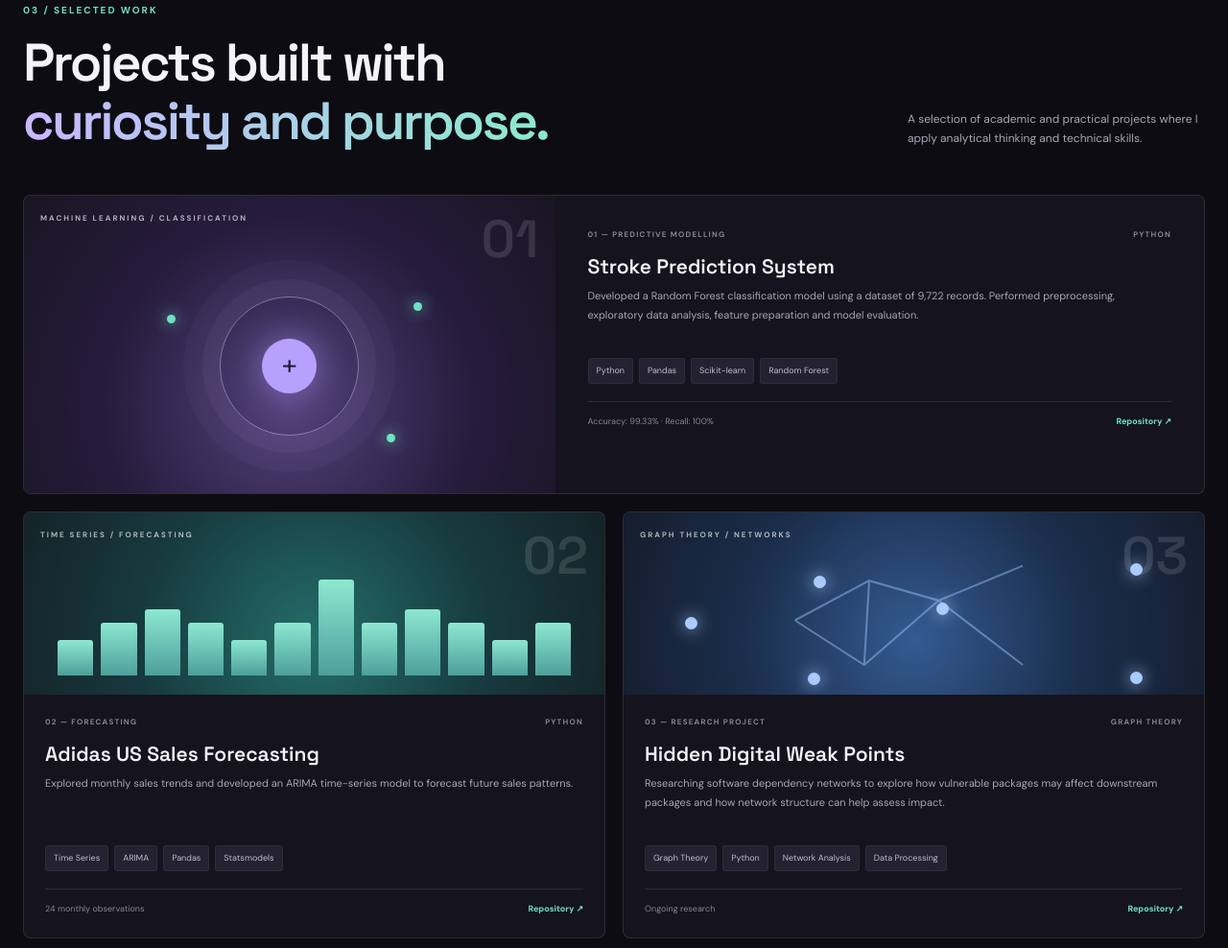
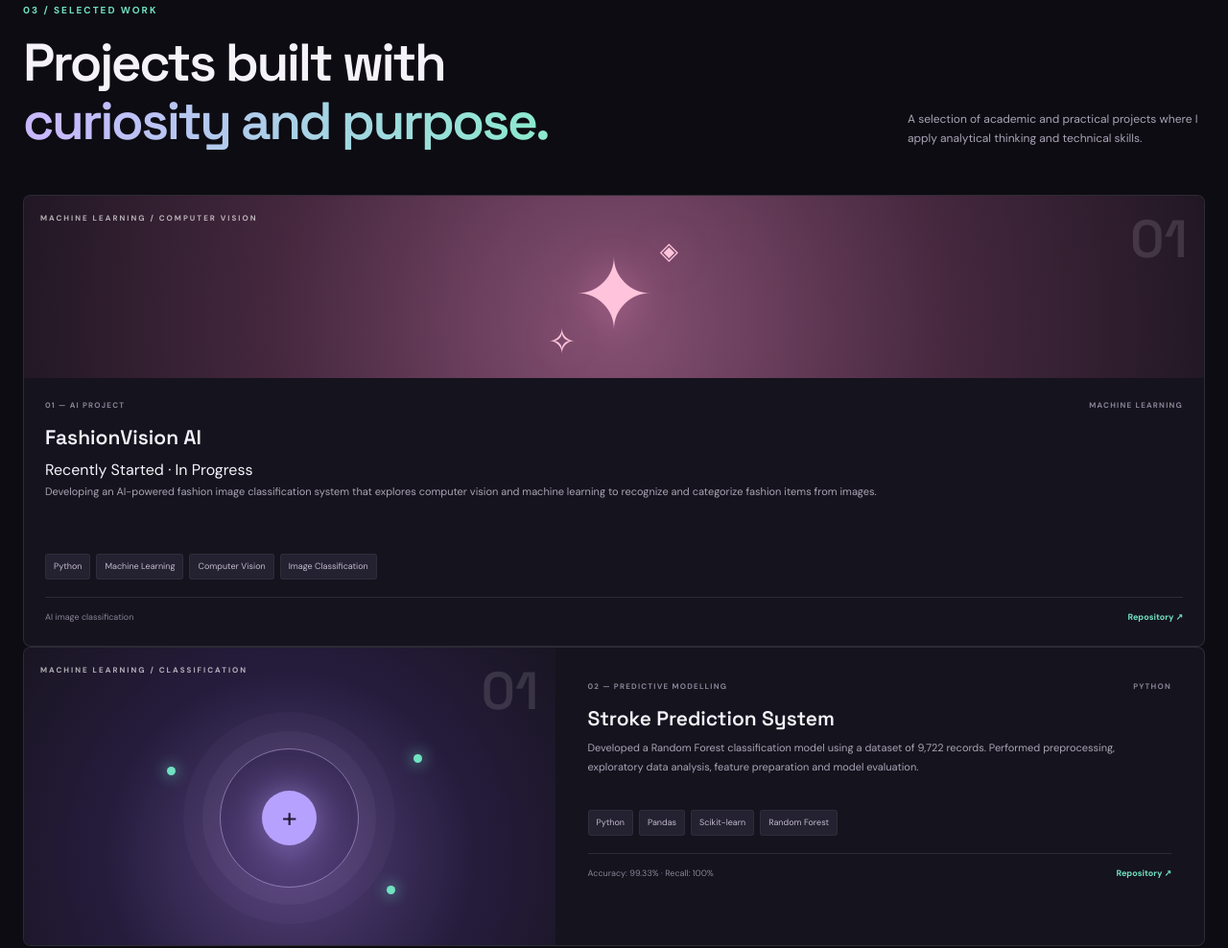
Before and after one commit to Pasindi0814/Pasindi0814.github.io, a plain HTML site: page index.html in a window 1280 px wide. Shown: the part 2534-3522 px from the top of the page at 96% size. Drawn offline with Linux system fonts and the light colour scheme.

Commit message:
Add and update project cards in index.html
Added a new project card for 'FashionVision AI' with details on its machine learning capabilities and repository link. Updated existing project cards for 'Stroke Prediction System', 'Adidas US Sales Forecasting', 'Customer Churn Prediction', and 'Sri Lanka Tourism Dashboard' to include project descriptions and repository links.

```diff
--- a/index.html
+++ b/index.html
@@ -84,31 +84,67 @@
         <div class="section-heading reveal"><p class="section-kicker">03 / SELECTED WORK</p><h2>Projects built with<br><span class="gradient-text">curiosity and purpose.</span></h2></div>
         <p class="projects-intro reveal">A selection of academic and practical projects where I apply analytical thinking and technical skills.</p>
       </div>
+      <article class="project-card reveal">
+  <div class="project-visual visual-pink">
+    <div class="visual-label">MACHINE LEARNING / COMPUTER VISION</div>
+    <div class="visual-number">01</div>
+    <div class="plant-art">✦<span>◈</span><i>✧</i></div>
+  </div>
+
+  <div class="project-body">
+    <div class="project-meta">
+      <span>01 — AI PROJECT</span>
+      <span>MACHINE LEARNING</span>
+    </div>
+
+    <h3>FashionVision AI</h3>
+    <span class="project-status">Recently Started · In Progress</span>
+    <p>
+      Developing an AI-powered fashion image classification system
+      that explores computer vision and machine learning to recognize
+      and categorize fashion items from images.
+    </p>
+
+    <div class="project-tags">
+      <span>Python</span>
+      <span>Machine Learning</span>
+      <span>Computer Vision</span>
+      <span>Image Classification</span>
+    </div>
+
+    <div class="project-footer">
+      <span>AI image classification</span>
+      <a href="YOUR_FASHIONVISION_GITHUB_LINK" target="_blank" rel="noreferrer">
+        Repository ↗
+      </a>
+    </div>
+  </div>
+</article>
       <div class="projects-grid">
         <article class="project-card project-featured reveal">
           <div class="project-visual visual-purple"><div class="visual-label">MACHINE LEARNING / CLASSIFICATION</div><div class="visual-number">01</div><div class="visual-graphic"><div class="pulse-ring"></div><div class="pulse-core">+</div><span class="visual-node node-a"></span><span class="visual-node node-b"></span><span class="visual-node node-c"></span></div></div>
-          <div class="project-body"><div class="project-meta"><span>01 — PREDICTIVE MODELLING</span><span>PYTHON</span></div><h3>Stroke Prediction System</h3><p>Developed a Random Forest classification model using a dataset of 9,722 records. Performed preprocessing, exploratory data analysis, feature preparation and model evaluation.</p><div class="project-tags"><span>Python</span><span>Pandas</span><span>Scikit-learn</span><span>Random Forest</span></div><div class="project-footer"><span>Accuracy: 99.33% · Recall: 100%</span><a href="https://github.com/Pasindi0814/Real_world_project" target="_blank" rel="noreferrer" aria-label="Add your project repository link">Repository ↗</a></div></div>
+          <div class="project-body"><div class="project-meta"><span>02 — PREDICTIVE MODELLING</span><span>PYTHON</span></div><h3>Stroke Prediction System</h3><p>Developed a Random Forest classification model using a dataset of 9,722 records. Performed preprocessing, exploratory data analysis, feature preparation and model evaluation.</p><div class="project-tags"><span>Python</span><span>Pandas</span><span>Scikit-learn</span><span>Random Forest</span></div><div class="project-footer"><span>Accuracy: 99.33% · Recall: 100%</span><a href="https://github.com/Pasindi0814/Real_world_project" target="_blank" rel="noreferrer" aria-label="Add your project repository link">Repository ↗</a></div></div>
         </article>
         <article class="project-card reveal">
           <div class="project-visual visual-teal"><div class="visual-label">TIME SERIES / FORECASTING</div><div class="visual-number">02</div><div class="mini-bars"><i></i><i></i><i></i><i></i><i></i><i></i><i></i><i></i><i></i><i></i><i></i><i></i></div></div>
-          <div class="project-body"><div class="project-meta"><span>02 — FORECASTING</span><span>PYTHON</span></div><h3>Adidas US Sales Forecasting</h3><p>Explored monthly sales trends and developed an ARIMA time-series model to forecast future sales patterns.</p><div class="project-tags"><span>Time Series</span><span>ARIMA</span><span>Pandas</span><span>Statsmodels</span></div><div class="project-footer"><span>24 monthly observations</span><a href="https://github.com/Pasindi0814/Regression-Analysis-Time-Series-Analysis-Project" target="_blank" rel="noreferrer">Repository ↗</a></div></div>
+          <div class="project-body"><div class="project-meta"><span>03 — FORECASTING</span><span>PYTHON</span></div><h3>Adidas US Sales Forecasting</h3><p>Explored monthly sales trends and developed an ARIMA time-series model to forecast future sales patterns.</p><div class="project-tags"><span>Time Series</span><span>ARIMA</span><span>Pandas</span><span>Statsmodels</span></div><div class="project-footer"><span>24 monthly observations</span><a href="https://github.com/Pasindi0814/Regression-Analysis-Time-Series-Analysis-Project" target="_blank" rel="noreferrer">Repository ↗</a></div></div>
         </article>
         <article class="project-card reveal">
           <div class="project-visual visual-blue"><div class="visual-label">GRAPH THEORY / NETWORKS</div><div class="visual-number">03</div><div class="network-art"><span class="n n1"></span><span class="n n2"></span><span class="n n3"></span><span class="n n4"></span><span class="n n5"></span><span class="n n6"></span><svg viewBox="0 0 320 150"><path d="M40 75 L115 35 L185 55 L270 20 M40 75 L110 120 L185 55 L270 120 M115 35 L110 120 M185 55 L270 20 M185 55 L270 120" /></svg></div></div>
-          <div class="project-body"><div class="project-meta"><span>03 — RESEARCH PROJECT</span><span>GRAPH THEORY</span></div><h3>Hidden Digital Weak Points</h3><p>Researching software dependency networks to explore how vulnerable packages may affect downstream packages and how network structure can help assess impact.</p><div class="project-tags"><span>Graph Theory</span><span>Python</span><span>Network Analysis</span><span>Data Processing</span></div><div class="project-footer"><span>Ongoing research</span><a href="https://github.com/" target="_blank" rel="noreferrer">Repository ↗</a></div></div>
+          <div class="project-body"><div class="project-meta"><span>04 — RESEARCH PROJECT</span><span>GRAPH THEORY</span></div><h3>Hidden Digital Weak Points</h3><p>Researching software dependency networks to explore how vulnerable packages may affect downstream packages and how network structure can help assess impact.</p><div class="project-tags"><span>Graph Theory</span><span>Python</span><span>Network Analysis</span><span>Data Processing</span></div><div class="project-footer"><span>Ongoing research</span><a href="https://github.com/" target="_blank" rel="noreferrer">Repository ↗</a></div></div>
         </article>
         <article class="project-card reveal">
           <div class="project-visual visual-orange"><div class="visual-label">CLASSIFICATION / ANALYTICS</div><div class="visual-number">04</div><div class="donut-art"><div class="donut-center">CHURN</div></div></div>
-          <div class="project-body"><div class="project-meta"><span>04 — GROUP PROJECT</span><span>MACHINE LEARNING</span></div><h3>Customer Churn Prediction</h3><p>Worked on a customer churn classification project, including data preparation and comparison of Logistic Regression and Random Forest models.</p><div class="project-tags"><span>Python</span><span>SQL</span><span>Logistic Regression</span><span>Random Forest</span></div><div class="project-footer"><span>Model comparison</span><a href="https://github.com/sandeepamadushan074/customer-churn-aws-project" target="_blank" rel="noreferrer">Repository ↗</a></div></div>
+          <div class="project-body"><div class="project-meta"><span>05 — GROUP PROJECT</span><span>MACHINE LEARNING</span></div><h3>Customer Churn Prediction</h3><p>Worked on a customer churn classification project, including data preparation and comparison of Logistic Regression and Random Forest models.</p><div class="project-tags"><span>Python</span><span>SQL</span><span>Logistic Regression</span><span>Random Forest</span></div><div class="project-footer"><span>Model comparison</span><a href="https://github.com/sandeepamadushan074/customer-churn-aws-project" target="_blank" rel="noreferrer">Repository ↗</a></div></div>
         </article>
         </article>
          <article class="project-card reveal">
           <div class="project-visual visual-pink has-photo"><img src="image/bi.png" alt="Sri Lanka Tourism Power BI dashboard, Executive Overview page" loading="lazy"><div class="visual-label">BUSINESS INTELLIGENCE / DATA ANALYTICS</div><div class="visual-number">05</div></div>
-          <div class="project-body"><div class="project-meta"><span>05 — BI DASHBOARD</span><span>BUSINESS INTELLIGENCE</span></div><h3>Sri Lanka Tourism Dashboard</h3><p>Built a three-page Power BI dashboard analysing Sri Lankan tourism from 2019 to 2024, showing how arrivals and revenue fell during the Easter attacks, COVID-19 and the economic crisis, how they recovered, and which source markets bring the most value.</p><div class="project-tags"><span>Power BI</span><span>DAX</span><span>Power Query</span><span>Data Visualization</span></div><div class="project-footer"><span>Interactive dashboard</span><a href="https://github.com/Pasindi0814/sri_Lanka_tuarism_crisis_and_recovery_2019_2024" target="_blank" rel="noreferrer">Repository ↗</a></div></div>
+          <div class="project-body"><div class="project-meta"><span>06 — BI DASHBOARD</span><span>BUSINESS INTELLIGENCE</span></div><h3>Sri Lanka Tourism Dashboard</h3><p>Built a three-page Power BI dashboard analysing Sri Lankan tourism from 2019 to 2024, showing how arrivals and revenue fell during the Easter attacks, COVID-19 and the economic crisis, how they recovered, and which source markets bring the most value.</p><div class="project-tags"><span>Power BI</span><span>DAX</span><span>Power Query</span><span>Data Visualization</span></div><div class="project-footer"><span>Interactive dashboard</span><a href="https://github.com/Pasindi0814/sri_Lanka_tuarism_crisis_and_recovery_2019_2024" target="_blank" rel="noreferrer">Repository ↗</a></div></div>
         </article>
         <article class="project-card reveal">
           <div class="project-visual visual-pink"><div class="visual-label">WEB DEVELOPMENT / EDUCATION</div><div class="visual-number">06</div><div class="plant-art">✿<span>✦</span><i>✧</i></div></div>
-          <div class="project-body"><div class="project-meta"><span>06 — WEB APPLICATION</span><span>WEB DEVELOPMENT</span></div><h3>PlantGenesis</h3><p>Developed an educational website concept about plant tissue culture, with learning resources and sections for community interaction and related tools.</p><div class="project-tags"><span>React</span><span>Bootstrap</span><span>JavaScript</span><span>React Router</span></div><div class="project-footer"><span>Educational website</span><a href="https://github.com/Pasindi0814/PlantGenesis" target="_blank" rel="noreferrer">Repository ↗</a></div></div>
+          <div class="project-body"><div class="project-meta"><span>07 — WEB APPLICATION</span><span>WEB DEVELOPMENT</span></div><h3>PlantGenesis</h3><p>Developed an educational website concept about plant tissue culture, with learning resources and sections for community interaction and related tools.</p><div class="project-tags"><span>React</span><span>Bootstrap</span><span>JavaScript</span><span>React Router</span></div><div class="project-footer"><span>Educational website</span><a href="https://github.com/Pasindi0814/PlantGenesis" target="_blank" rel="noreferrer">Repository ↗</a></div></div>
       </div>
       <p class="project-note">Project repository buttons currently use placeholder GitHub links. Replace them with the correct repository URLs before publishing.</p>
     </section>
```
